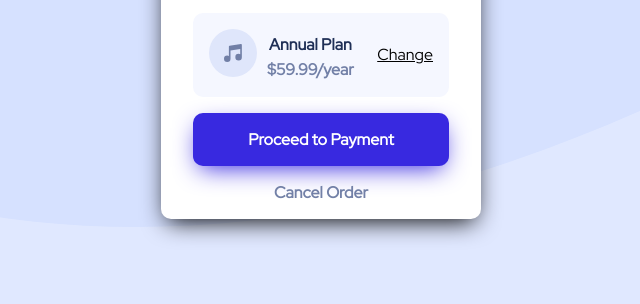
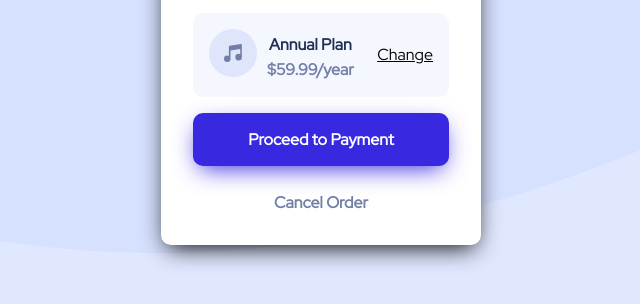
Before and after one commit to DatBoiDarius31/Order-summary-challenge, a plain HTML site: page index.html in a window 1280 px wide. Shown: the part 350-654 px from the top of the page, without its empty margins (319-959 px from the left). Drawn offline with Linux system fonts and the light colour scheme.

Commit message:
update padding
fixed visual padding for cancel button

```diff
--- a/index.html
+++ b/index.html
@@ -146,7 +146,9 @@
       border-radius: 10px;
       font-family: 'Red Hat Display';
       font-weight: 700;
-      color: hsl(224, 23%, 55%)
+      color: hsl(224, 23%, 55%);
+      padding-top: 8%;
+      padding-bottom: 10%;
     }
   </style>
 </head>
```
